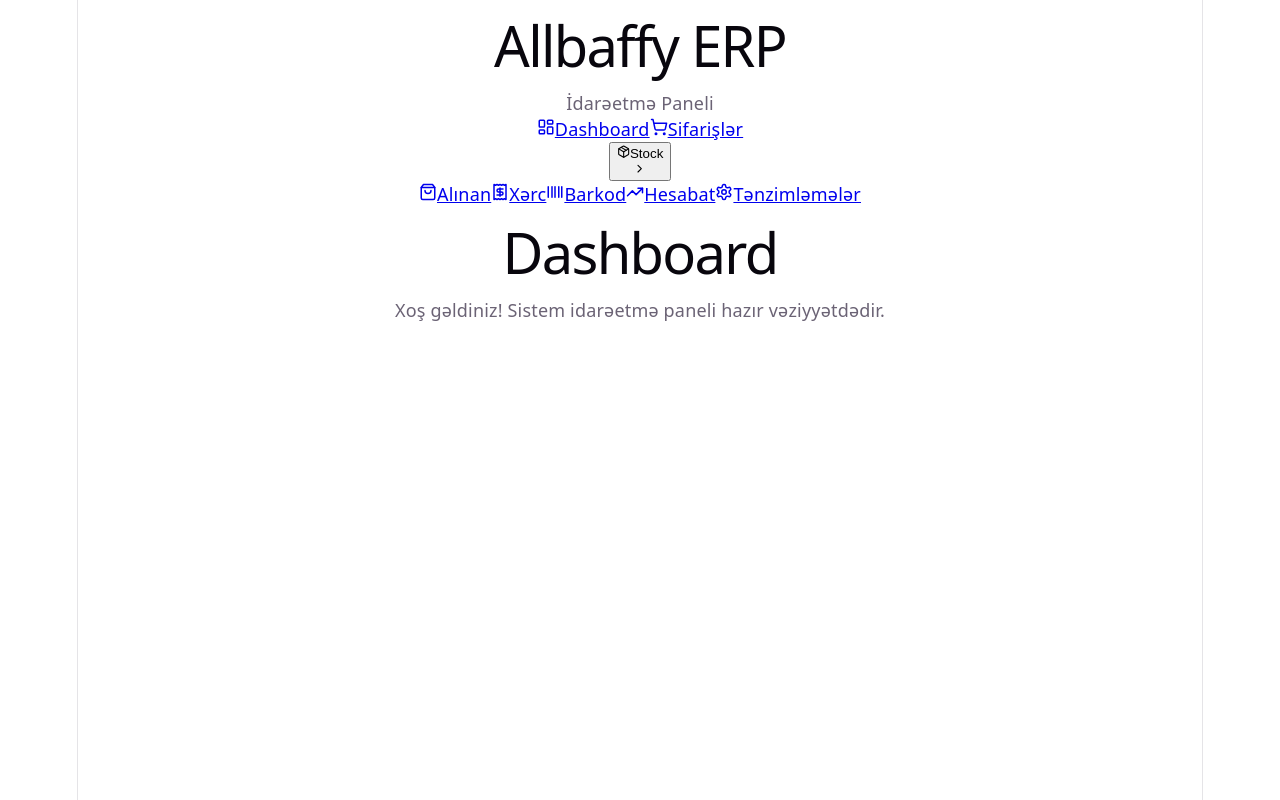
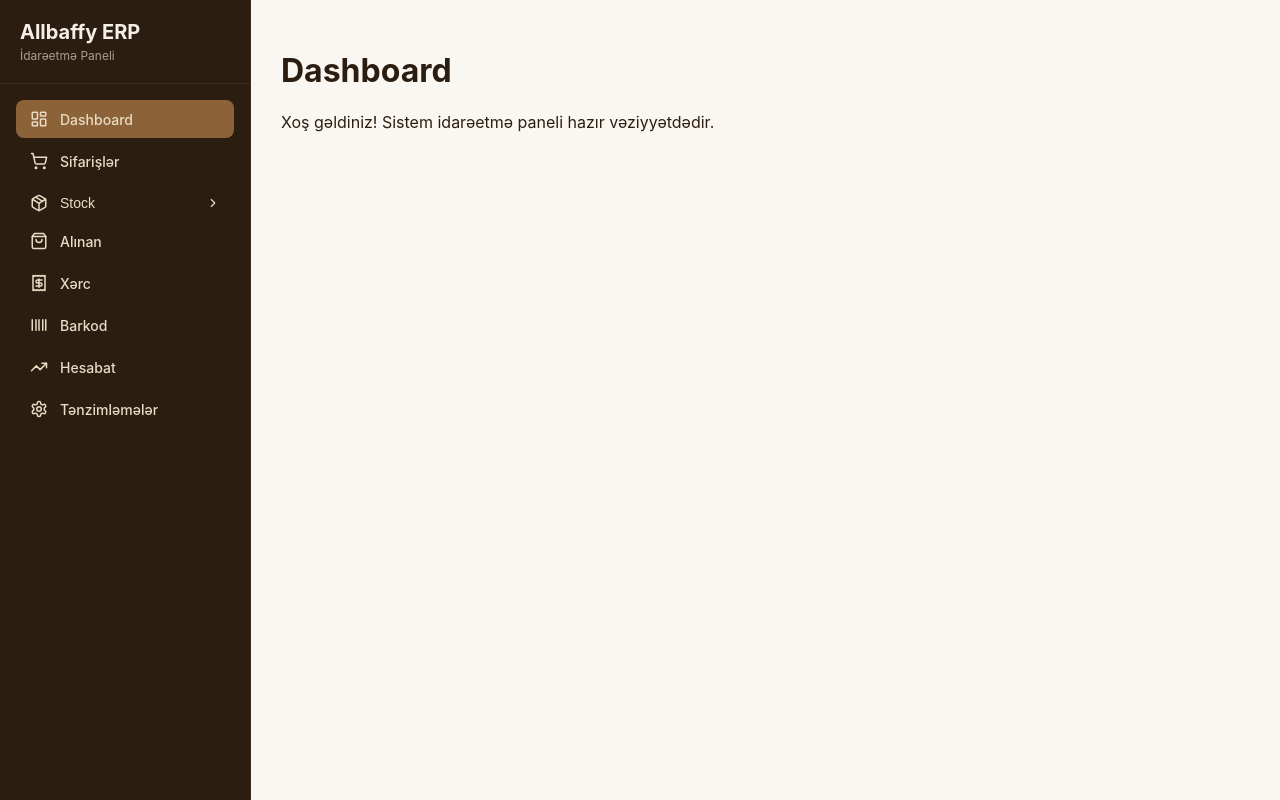
Before and after one commit to intiqamis01-crypto/allbaffy-erp, a React (Vite) app: page / in a window 1280 px wide. Built offline with nearby package versions, Linux system fonts and the light colour scheme; the HTML template or start-up script is replaced by a standard one.

Commit message:
fix sidebar css layout and character encoding

```diff
--- a/src/App.jsx
+++ b/src/App.jsx
@@ -6,24 +6,24 @@ import Dashboard from './pages/Dashboard';
 function App() {
   return (
     <Router>
-      <div className="flex min-h-screen bg-[#FAF7F2]">
+      <div style={{ display: 'flex', minHeight: '100vh', backgroundColor: '#FAF7F2' }}>
         {/* Sidebar */}
         <Sidebar />
 
-        {/* Əsas Məzmun Hissəsi */}
-        <main className="flex-1 p-6 overflow-y-auto">
+        {/* Əsas Hissə */}
+        <main style={{ flex: 1, padding: '30px', overflowY: 'auto' }}>
           <Routes>
             <Route path="/" element={<Dashboard />} />
             <Route path="/dashboard" element={<Dashboard />} />
-            <Route path="/orders" element={<div className="p-4 text-[#2C1D11] font-medium">Sifarişlər Səhifəsi</div>} />
-            <Route path="/stock/products" element={<div className="p-4 text-[#2C1D11] font-medium">Məhsul Stoku</div>} />
-            <Route path="/stock/yarns" element={<div className="p-4 text-[#2C1D11] font-medium">İplər Stoku</div>} />
-            <Route path="/stock/packaging" element={<div className="p-4 text-[#2C1D11] font-medium">Paketləmə və Promo</div>} />
-            <Route path="/purchases" element={<div className="p-4 text-[#2C1D11] font-medium">Alınanlar Səhifəsi</div>} />
-            <Route path="/expenses" element={<div className="p-4 text-[#2C1D11] font-medium">Xərclər Səhifəsi</div>} />
-            <Route path="/barcode" element={<div className="p-4 text-[#2C1D11] font-medium">Barkod Səhifəsi</div>} />
-            <Route path="/reports" element={<div className="p-4 text-[#2C1D11] font-medium">Hesabatlar Səhifəsi</div>} />
-            <Route path="/settings" element={<div className="p-4 text-[#2C1D11] font-medium">Tənzimləmələr Səhifəsi</div>} />
+            <Route path="/orders" element={<div style={{ color: '#2C1D11', fontWeight: 'bold' }}>Sifarişlər Səhifəsi</div>} />
+            <Route path="/stock/products" element={<div style={{ color: '#2C1D11', fontWeight: 'bold' }}>Məhsul Stoku</div>} />
+            <Route path="/stock/yarns" element={<div style={{ color: '#2C1D11', fontWeight: 'bold' }}>İplər Stoku</div>} />
+            <Route path="/stock/packaging" element={<div style={{ color: '#2C1D11', fontWeight: 'bold' }}>Paketləmə və Promo</div>} />
+            <Route path="/purchases" element={<div style={{ color: '#2C1D11', fontWeight: 'bold' }}>Alınanlar Səhifəsi</div>} />
+            <Route path="/expenses" element={<div style={{ color: '#2C1D11', fontWeight: 'bold' }}>Xərclər Səhifəsi</div>} />
+            <Route path="/barcode" element={<div style={{ color: '#2C1D11', fontWeight: 'bold' }}>Barkod Səhifəsi</div>} />
+            <Route path="/reports" element={<div style={{ color: '#2C1D11', fontWeight: 'bold' }}>Hesabatlar Səhifəsi</div>} />
+            <Route path="/settings" element={<div style={{ color: '#2C1D11', fontWeight: 'bold' }}>Tənzimləmələr Səhifəsi</div>} />
           </Routes>
         </main>
       </div>
--- a/src/components/Sidebar.jsx
+++ b/src/components/Sidebar.jsx
@@ -22,157 +22,111 @@ const Sidebar = () => {
 
   const isActive = (path) => location.pathname === path;
 
+  const linkStyle = (path) => ({
+    display: 'flex',
+    alignItems: 'center',
+    gap: '12px',
+    padding: '10px 14px',
+    borderRadius: '8px',
+    fontSize: '14px',
+    fontWeight: '500',
+    textDecoration: 'none',
+    color: '#E8DCC4',
+    backgroundColor: isActive(path) ? '#8C6239' : 'transparent',
+    transition: 'background-color 0.2s',
+    marginBottom: '4px'
+  });
+
   return (
-    <aside className="w-64 bg-[#2C1D11] text-[#E8DCC4] flex flex-col min-h-screen shrink-0 border-r border-[#3D2B1F] shadow-lg">
+    <aside style={{ width: '250px', backgroundColor: '#2C1D11', color: '#E8DCC4', minHeight: '100vh', flexShrink: 0, borderRight: '1px solid #3D2B1F' }}>
 
-      {/* Logo / Brend */}
-      <div className="p-5 border-b border-[#3D2B1F]">
-        <h1 className="text-xl font-bold text-[#F5EFE6] tracking-wide">Allbaffy ERP</h1>
-        <p className="text-xs text-[#A89F91] mt-0.5">İdarəetmə Paneli</p>
+      {/* Logo */}
+      <div style={{ padding: '20px', borderBottom: '1px solid #3D2B1F' }}>
+        <h1 style={{ margin: 0, fontSize: '20px', fontWeight: 'bold', color: '#F5EFE6' }}>Allbaffy ERP</h1>
+        <p style={{ margin: '4px 0 0 0', fontSize: '12px', color: '#A89F91' }}>İdarəetmə Paneli</p>
       </div>
 
-      {/* Menyu Keçidləri */}
-      <nav className="flex-1 p-4 space-y-1.5 overflow-y-auto">
-
-        {/* Dashboard */}
-        <Link
-          to="/"
-          className={`flex items-center gap-3 px-3.5 py-2.5 rounded-lg text-sm font-medium transition ${
-            isActive('/') || isActive('/dashboard')
-              ? 'bg-[#8C6239] text-white shadow-md'
-              : 'hover:bg-[#3D2B1F] text-[#E8DCC4]'
-          }`}
-        >
-          <LuLayoutDashboard className="text-lg" />
+      {/* Menyu */}
+      <nav style={{ padding: '16px' }}>
+        <Link to="/" style={linkStyle('/')}>
+          <LuLayoutDashboard size={18} />
           <span>Dashboard</span>
         </Link>
 
-        {/* Sifarişlər */}
-        <Link
-          to="/orders"
-          className={`flex items-center gap-3 px-3.5 py-2.5 rounded-lg text-sm font-medium transition ${
-            isActive('/orders')
-              ? 'bg-[#8C6239] text-white shadow-md'
-              : 'hover:bg-[#3D2B1F] text-[#E8DCC4]'
-          }`}
-        >
-          <LuShoppingCart className="text-lg" />
+        <Link to="/orders" style={linkStyle('/orders')}>
+          <LuShoppingCart size={18} />
           <span>Sifarişlər</span>
         </Link>
 
-        {/* Stock (Alt menyulu) */}
+        {/* Stock */}
         <div>
           <button
+            type="button"
             onClick={() => setIsStockOpen(!isStockOpen)}
-            className="w-full flex items-center justify-between px-3.5 py-2.5 rounded-lg text-sm font-medium hover:bg-[#3D2B1F] text-[#E8DCC4] transition"
+            style={{
+              width: '100%',
+              display: 'flex',
+              alignItems: 'center',
+              justifyContent: 'space-between',
+              padding: '10px 14px',
+              borderRadius: '8px',
+              fontSize: '14px',
+              fontWeight: '500',
+              border: 'none',
+              background: 'transparent',
+              color: '#E8DCC4',
+              cursor: 'pointer'
+            }}
           >
-            <div className="flex items-center gap-3">
-              <LuPackage className="text-lg" />
+            <div style={{ display: 'flex', alignItems: 'center', gap: '12px' }}>
+              <LuPackage size={18} />
               <span>Stock</span>
             </div>
-            {isStockOpen ? <LuChevronDown className="text-sm" /> : <LuChevronRight className="text-sm" />}
+            {isStockOpen ? <LuChevronDown size={14} /> : <LuChevronRight size={14} />}
           </button>
 
           {isStockOpen && (
-            <div className="ml-6 mt-1 space-y-1 border-l-2 border-[#523A2A] pl-2">
-              <Link
-                to="/stock/products"
-                className={`flex items-center gap-2 px-3 py-2 rounded-md text-xs font-medium transition ${
-                  isActive('/stock/products') ? 'bg-[#8C6239] text-white' : 'hover:bg-[#3D2B1F] text-[#C4B7A6]'
-                }`}
-              >
-                <LuBox />
+            <div style={{ marginLeft: '20px', paddingLeft: '8px', borderLeft: '2px solid #523A2A', marginTop: '4px' }}>
+              <Link to="/stock/products" style={linkStyle('/stock/products')}>
+                <LuBox size={14} />
                 <span>Məhsul</span>
               </Link>
-
-              <Link
-                to="/stock/yarns"
-                className={`flex items-center gap-2 px-3 py-2 rounded-md text-xs font-medium transition ${
-                  isActive('/stock/yarns') ? 'bg-[#8C6239] text-white' : 'hover:bg-[#3D2B1F] text-[#C4B7A6]'
-                }`}
-              >
-                <LuDisc />
+              <Link to="/stock/yarns" style={linkStyle('/stock/yarns')}>
+                <LuDisc size={14} />
                 <span>İplər</span>
               </Link>
-
-              <Link
-                to="/stock/packaging"
-                className={`flex items-center gap-2 px-3 py-2 rounded-md text-xs font-medium transition ${
-                  isActive('/stock/packaging') ? 'bg-[#8C6239] text-white' : 'hover:bg-[#3D2B1F] text-[#C4B7A6]'
-                }`}
-              >
-                <LuGift />
-                <span>Paketləmə məhsulları və promo</span>
+              <Link to="/stock/packaging" style={linkStyle('/stock/packaging')}>
+                <LuGift size={14} />
+                <span>Paketləmə və promo</span>
               </Link>
             </div>
           )}
         </div>
 
-        {/* Alınan */}
-        <Link
-          to="/purchases"
-          className={`flex items-center gap-3 px-3.5 py-2.5 rounded-lg text-sm font-medium transition ${
-            isActive('/purchases')
-              ? 'bg-[#8C6239] text-white shadow-md'
-              : 'hover:bg-[#3D2B1F] text-[#E8DCC4]'
-          }`}
-        >
-          <LuShoppingBag className="text-lg" />
+        <Link to="/purchases" style={linkStyle('/purchases')}>
+          <LuShoppingBag size={18} />
           <span>Alınan</span>
         </Link>
 
-        {/* Xərc */}
-        <Link
-          to="/expenses"
-          className={`flex items-center gap-3 px-3.5 py-2.5 rounded-lg text-sm font-medium transition ${
-            isActive('/expenses')
-              ? 'bg-[#8C6239] text-white shadow-md'
-              : 'hover:bg-[#3D2B1F] text-[#E8DCC4]'
-          }`}
-        >
-          <LuReceipt className="text-lg" />
+        <Link to="/expenses" style={linkStyle('/expenses')}>
+          <LuReceipt size={18} />
           <span>Xərc</span>
         </Link>
 
-        {/* Barkod */}
-        <Link
-          to="/barcode"
-          className={`flex items-center gap-3 px-3.5 py-2.5 rounded-lg text-sm font-medium transition ${
-            isActive('/barcode')
-              ? 'bg-[#8C6239] text-white shadow-md'
-              : 'hover:bg-[#3D2B1F] text-[#E8DCC4]'
-          }`}
-        >
-          <LuBarcode className="text-lg" />
+        <Link to="/barcode" style={linkStyle('/barcode')}>
+          <LuBarcode size={18} />
           <span>Barkod</span>
         </Link>
 
-        {/* Hesabat */}
-        <Link
-          to="/reports"
-          className={`flex items-center gap-3 px-3.5 py-2.5 rounded-lg text-sm font-medium transition ${
-            isActive('/reports')
-              ? 'bg-[#8C6239] text-white shadow-md'
-              : 'hover:bg-[#3D2B1F] text-[#E8DCC4]'
-          }`}
-        >
-          <LuTrendingUp className="text-lg" />
+        <Link to="/reports" style={linkStyle('/reports')}>
+          <LuTrendingUp size={18} />
           <span>Hesabat</span>
         </Link>
 
-        {/* Tənzimləmələr */}
-        <Link
-          to="/settings"
-          className={`flex items-center gap-3 px-3.5 py-2.5 rounded-lg text-sm font-medium transition mt-4 ${
-            isActive('/settings')
-              ? 'bg-[#8C6239] text-white shadow-md'
-              : 'hover:bg-[#3D2B1F] text-[#E8DCC4]'
-          }`}
-        >
-          <LuSettings className="text-lg" />
+        <Link to="/settings" style={linkStyle('/settings')}>
+          <LuSettings size={18} />
           <span>Tənzimləmələr</span>
         </Link>
-
       </nav>
     </aside>
   );
--- a/src/index.css
+++ b/src/index.css
@@ -1,111 +1,10 @@
-:root {
-  --text: #6b6375;
-  --text-h: #08060d;
-  --bg: #fff;
-  --border: #e5e4e7;
-  --code-bg: #f4f3ec;
-  --accent: #aa3bff;
-  --accent-bg: rgba(170, 59, 255, 0.1);
-  --accent-border: rgba(170, 59, 255, 0.5);
-  --social-bg: rgba(244, 243, 236, 0.5);
-  --shadow:
-    rgba(0, 0, 0, 0.1) 0 10px 15px -3px, rgba(0, 0, 0, 0.05) 0 4px 6px -2px;
-
-  --sans: system-ui, 'Segoe UI', Roboto, sans-serif;
-  --heading: system-ui, 'Segoe UI', Roboto, sans-serif;
-  --mono: ui-monospace, Consolas, monospace;
-
-  font: 18px/145% var(--sans);
-  letter-spacing: 0.18px;
-  color-scheme: light dark;
-  color: var(--text);
-  background: var(--bg);
-  font-synthesis: none;
-  text-rendering: optimizeLegibility;
-  -webkit-font-smoothing: antialiased;
-  -moz-osx-font-smoothing: grayscale;
-
-  @media (max-width: 1024px) {
-    font-size: 16px;
-  }
-}
-
-@media (prefers-color-scheme: dark) {
-  :root {
-    --text: #9ca3af;
-    --text-h: #f3f4f6;
-    --bg: #16171d;
-    --border: #2e303a;
-    --code-bg: #1f2028;
-    --accent: #c084fc;
-    --accent-bg: rgba(192, 132, 252, 0.15);
-    --accent-border: rgba(192, 132, 252, 0.5);
-    --social-bg: rgba(47, 48, 58, 0.5);
-    --shadow:
-      rgba(0, 0, 0, 0.4) 0 10px 15px -3px, rgba(0, 0, 0, 0.25) 0 4px 6px -2px;
-  }
-
-  #social .button-icon {
-    filter: invert(1) brightness(2);
-  }
-}
+@tailwind base;
+@tailwind components;
+@tailwind utilities;
 
 body {
   margin: 0;
+  font-family: -apple-system, BlinkMacSystemFont, 'Segoe UI', Roboto, 'Helvetica Neue', Arial, sans-serif;
+  background-color: #FAF7F2;
+  color: #2C1D11;
 }
-
-#root {
-  width: 1126px;
-  max-width: 100%;
-  margin: 0 auto;
-  text-align: center;
-  border-inline: 1px solid var(--border);
-  min-height: 100svh;
-  display: flex;
-  flex-direction: column;
-  box-sizing: border-box;
-}
-
-h1,
-h2 {
-  font-family: var(--heading);
-  font-weight: 500;
-  color: var(--text-h);
-}
-
-h1 {
-  font-size: 56px;
-  letter-spacing: -1.68px;
-  margin: 32px 0;
-  @media (max-width: 1024px) {
-    font-size: 36px;
-    margin: 20px 0;
-  }
-}
-h2 {
-  font-size: 24px;
-  line-height: 118%;
-  letter-spacing: -0.24px;
-  margin: 0 0 8px;
-  @media (max-width: 1024px) {
-    font-size: 20px;
-  }
-}
-p {
-  margin: 0;
-}
-
-code,
-.counter {
-  font-family: var(--mono);
-  display: inline-flex;
-  border-radius: 4px;
-  color: var(--text-h);
-}
-
-code {
-  font-size: 15px;
-  line-height: 135%;
-  padding: 4px 8px;
-  background: var(--code-bg);
-}
```
Also changed, not shown: index.html (+3 -6 lines).
